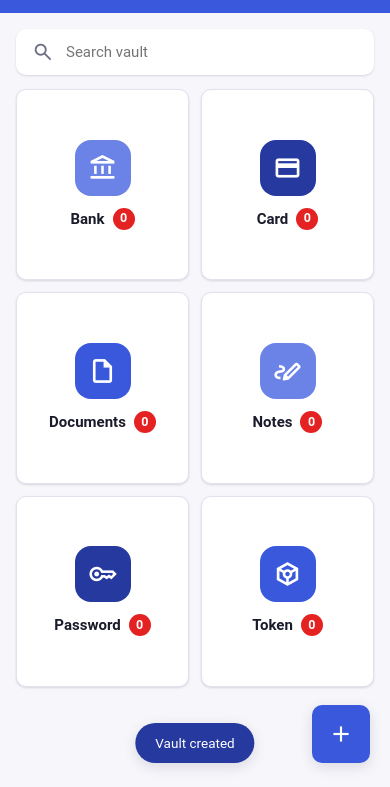
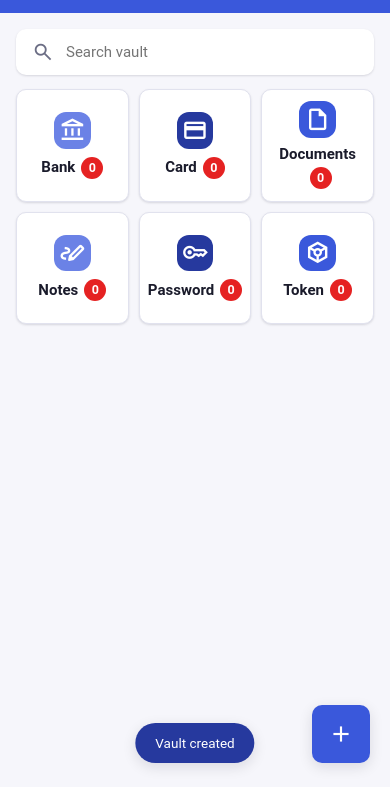
Before and after one commit to SHYNE-FX/Vault, a plain HTML site: page index.html in a window 390 px wide. Both pictures are taken after typing "Sample123", "Sample123" into the empty fields and a click on the button "Create Vault". Shown: the part 57-844 px from the top of the page. Drawn offline with nearby package versions, Linux system fonts and the light colour scheme; a web font is replaced by a local one.

Commit message:
Add files via upload

```diff
--- a/index.html
+++ b/index.html
@@ -249,33 +249,35 @@ margin-top: .5vh;
 .bento {
   flex: 1;
   display: grid;
-  grid-template-columns: 1fr 1fr;
-  grid-template-rows: repeat(3, minmax(120px, 1fr));
-  gap: 12px;
+  grid-template-columns: repeat(3, 1fr);
+  grid-auto-rows: auto;
+  align-content: start;
+  gap: 10px;
   padding: 2px 16px calc(100px + env(safe-area-inset-bottom));
 }
 .bento-tile {
-  display: flex; flex-direction: column; align-items: center; justify-content: center; gap: 12px;
+  display: flex; flex-direction: column; align-items: center; justify-content: center; gap: 8px;
   border: 1.5px solid var(--outline);
   background: var(--surface);
   border-radius: var(--radius-md);
   box-shadow: var(--elev-1);
-  padding: 14px 8px;
+  aspect-ratio: 1 / 1; align-self: start; min-width: 0; min-height: 0; overflow: hidden;
+  padding: 8px 4px;
   color: var(--on-surface);
   user-select: none; -webkit-user-select: none; touch-action: manipulation;
   transition: transform .12s ease, border-color .15s ease, background-color .15s ease;
 }
 .bento-tile:active { transform: scale(.96); background: var(--accent-tint); border-color: var(--accent-lighter); }
 .bento-icon {
-  width: 56px; height: 56px; border-radius: 16px;
+  width: clamp(32px, 36%, 44px); aspect-ratio: 1 / 1; border-radius: 12px; flex: none;
   display: flex; align-items: center; justify-content: center;
 }
-.bento-icon .material-symbols-outlined { font-size: 28px !important; font-variation-settings: 'FILL' 0, 'wght' 500, 'GRAD' 0, 'opsz' 24; }
+.bento-icon .material-symbols-outlined { font-size: clamp(20px, 6.5vw, 28px) !important; font-variation-settings: 'FILL' 0, 'wght' 500, 'GRAD' 0, 'opsz' 24; }
 .bento-label { display: inline-flex; align-items: center; font-size: calc(15px * var(--fs)); font-weight: 600; }
 .count-badge {
   display: inline-flex; align-items: center; justify-content: center;
   min-width: calc(22px * var(--fs)); height: calc(22px * var(--fs)); padding: 0 6px;
-  margin-left: 8px; border-radius: 999px;
+  margin-left: 6px; border-radius: 999px;
   background: #e52222; color: #fff;
   font-size: calc(12.5px * var(--fs)); font-weight: 700; line-height: 1;
   box-shadow: 0 0 0 2px var(--surface);
@@ -364,17 +366,17 @@ margin-top: .5vh;
 }
 .sheet h2 { font-size: calc(18px * var(--fs)); font-weight: 700; margin: 0 0 16px; color: var(--accent-head); }
 
-.picker-grid { display: grid; grid-template-columns: 1fr 1fr; gap: 12px; margin-bottom: 18px; }
+.picker-grid { display: grid; grid-template-columns: repeat(3, 1fr); gap: 10px; margin-bottom: 18px; }
 .picker-item {
   display: flex; flex-direction: column; align-items: center; gap: 8px;
   border: 1.5px solid var(--outline);
   background: var(--surface);
   border-radius: var(--radius-md);
-  padding: 18px 10px;
+  padding: 8px 4px; justify-content: center; min-height: 0; overflow: hidden; text-align: center; overflow-wrap: anywhere; line-height: 1.15;
   font-size: calc(13.5px * var(--fs)); font-weight: 600; color: var(--on-surface);
   transition: transform .12s ease, border-color .15s ease, background-color .15s ease;
 }
-.picker-item { user-select: none; -webkit-user-select: none; -webkit-touch-callout: none; touch-action: manipulation; }
+.picker-item { aspect-ratio: 1 / 1; min-width: 0; user-select: none; -webkit-user-select: none; -webkit-touch-callout: none; touch-action: manipulation; }
 .picker-hint { text-align: center; font-size: calc(12px * var(--fs)); color: var(--on-surface-muted); margin: -6px 0 14px; }
 .picker-item:active { transform: scale(.95); background: var(--accent-tint); border-color: var(--accent-lighter); }
 .picker-icon {
@@ -579,8 +581,7 @@ margin-top: .5vh;
 .icon-grid button { aspect-ratio: 1; border: 1.5px solid var(--outline); background: var(--surface); color: var(--on-surface); border-radius: 12px; display: flex; align-items: center; justify-content: center; padding: 0; }
 .icon-grid button.active { border-color: var(--accent); background: var(--accent-tint); color: var(--accent-fg); }
 .bento-empty { grid-column: 1 / -1; text-align: center; color: var(--on-surface-muted); padding: 40px 12px; margin: 0; }
-.bento { grid-auto-rows: minmax(120px, 1fr); }
-.bento-label { flex-wrap: wrap; justify-content: center; text-align: center; row-gap: 4px; }
+.bento-label { max-width: 100%; overflow-wrap: anywhere; line-height: 1.15; flex-wrap: wrap; justify-content: center; text-align: center; row-gap: 4px; }
 /* ===== COSMETICS ===== */
 .cos-block { margin-bottom: 20px; }
 .cos-label { font-size: 12px; font-weight: 700; text-transform: uppercase; letter-spacing: .4px; color: var(--accent-label); margin: 0 0 8px; display: flex; justify-content: space-between; }
--- a/sw.js
+++ b/sw.js
@@ -1,5 +1,5 @@
 // Vault service worker — offline-first cache with versioned auto-update.
-const VERSION = 'v14';
+const VERSION = 'v17';
 const CACHE = `vault-cache-${VERSION}`;
 const OFFLINE_URL = './offline.html';
 
```
